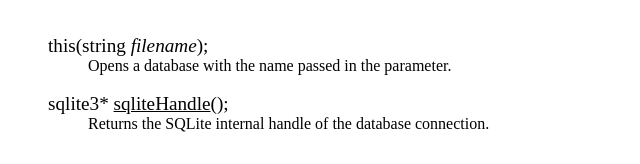
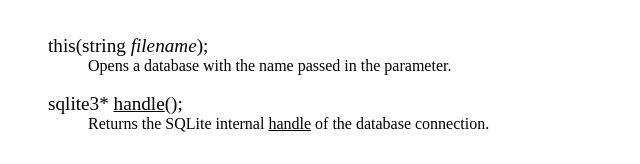
Before and after one commit to dlang-community/d2sqlite3, a plain HTML site: page sqlite.html in a window 1280 px wide. Shown: the part 901-1065 px from the top of the page, 0-640 px from the left. Drawn offline with Linux system fonts and the light colour scheme.

```diff
--- a/sqlite.html
+++ b/sqlite.html
@@ -65,9 +65,9 @@
 <dd>Opens a database with the name passed in the parameter.<br><br>
 
 </dd>
-<dt><big>sqlite3* <u>sqliteHandle</u>();
+<dt><big>sqlite3* <u>handle</u>();
 </big></dt>
-<dd>Returns the SQLite internal handle of the database connection.<br><br>
+<dd>Returns the SQLite internal <u>handle</u> of the database connection.<br><br>
 
 </dd>
 </dl>
```
Also changed, not shown: 2 other files.
